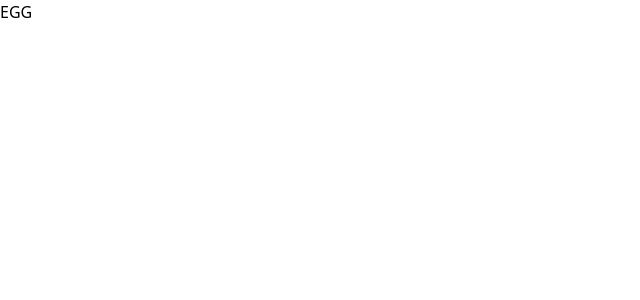
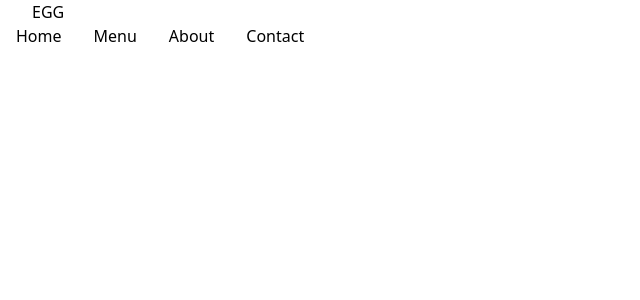
Before and after one commit to Oinari-Shinto/react-camera-app, a React (Create React App) app: page / in a window 1280 px wide. Shown: the top 300 px of the page, without its empty margins (0-640 px from the left). Built offline with nearby package versions, Linux system fonts and the light colour scheme.

Commit message:
create munu bar

```diff
--- a/src/components/Navbar.js
+++ b/src/components/Navbar.js
@@ -4,7 +4,20 @@ import { Link } from 'react-router-dom'
 const NavBar = () => {
     return (
         <nav>
-            <Link to="/">EGG</Link>
+            <Link to='/' className='pl-8'>EGG</Link>
+            <div className="px-4 cursor-pointer md:hidden">
+            <svg className="w-6 h-6" fill="none"
+             stroke="currentColor" viewBox="0 0 24 24"
+              xmlns="http://www.w3.org/2000/svg">
+              <path strokeLinecap="round" strokeLinejoin="round" strokeWidth={2} d="M4 6h16M4 12h16M4 18h16" />
+            </svg>
+            </div>
+            <div className="pr-8 md:block hidden">
+                <Link className="p-4" to='/'>Home</Link>
+                <Link className="p-4" to='/menu'>Menu</Link>
+                <Link className="p-4" to='/about'>About</Link>
+                <Link className="p-4" to='/contact'>Contact</Link>
+            </div>
         </nav>
     )
 }
```
